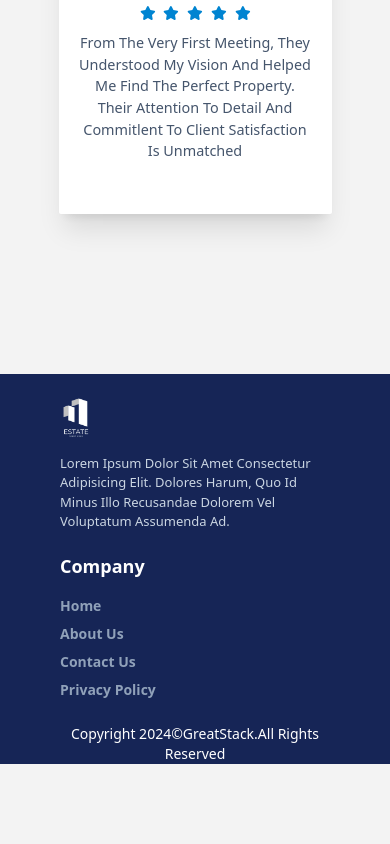
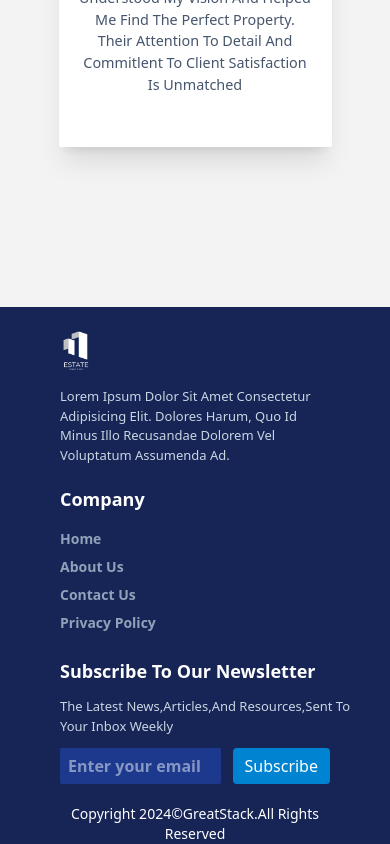
Before and after one commit to Haitam-Makhfi/Estate, a React (Vite) app: page / in a window 390 px wide. Shown: the part 3833-4677 px from the top of the page. Before the commit the page ends 4597 px from the top, so only its background shows below. Built offline with nearby package versions, Linux system fonts and the light colour scheme.

Commit message:
final toutch

```diff
--- a/src/App.tsx
+++ b/src/App.tsx
@@ -216,7 +216,7 @@ function App() {
             <img
               src={apartment}
               alt="apartment building"
-              className="apartment-img md:w-[48%] md:h-[30rem] object-cover object-center order-1 md:order-2"
+              className="apartment-img w-full h-80 md:w-[48%] md:h-[30rem] object-cover object-center order-1 md:order-2"
             />
           </div>
         </section>
@@ -371,7 +371,7 @@ function App() {
               <li>privacy policy</li>
             </ul>
           </div>
-          <div className="subscription pt-5 hidden lg:block">
+          <div className="subscription pt-5 ">
             <span className="text-white text-lg font-bold">
               subscribe to our newsletter
             </span>
@@ -379,11 +379,11 @@ function App() {
               the latest news,articles,and resources,sent to your inbox weekly
             </p>
             <div className="wrap mt-3">
-              <form onSubmit={submit} noValidate>
+              <form onSubmit={submit} className="flex" noValidate>
                 <input
                   type="email"
                   placeholder="Enter your email"
-                  className="px-2 py-1 rounded-xs font-bold bg-blue-900 text-slate-100 outline-0 "
+                  className="px-2 py-1 max-sm:min-w-30 rounded-xs font-bold bg-blue-900 text-slate-100 outline-0 "
                   required
                 />
                 <button className="cursor-pointer bg-sky-600 px-3 h-9 ml-3 text-white rounded-sm font-light">
```
